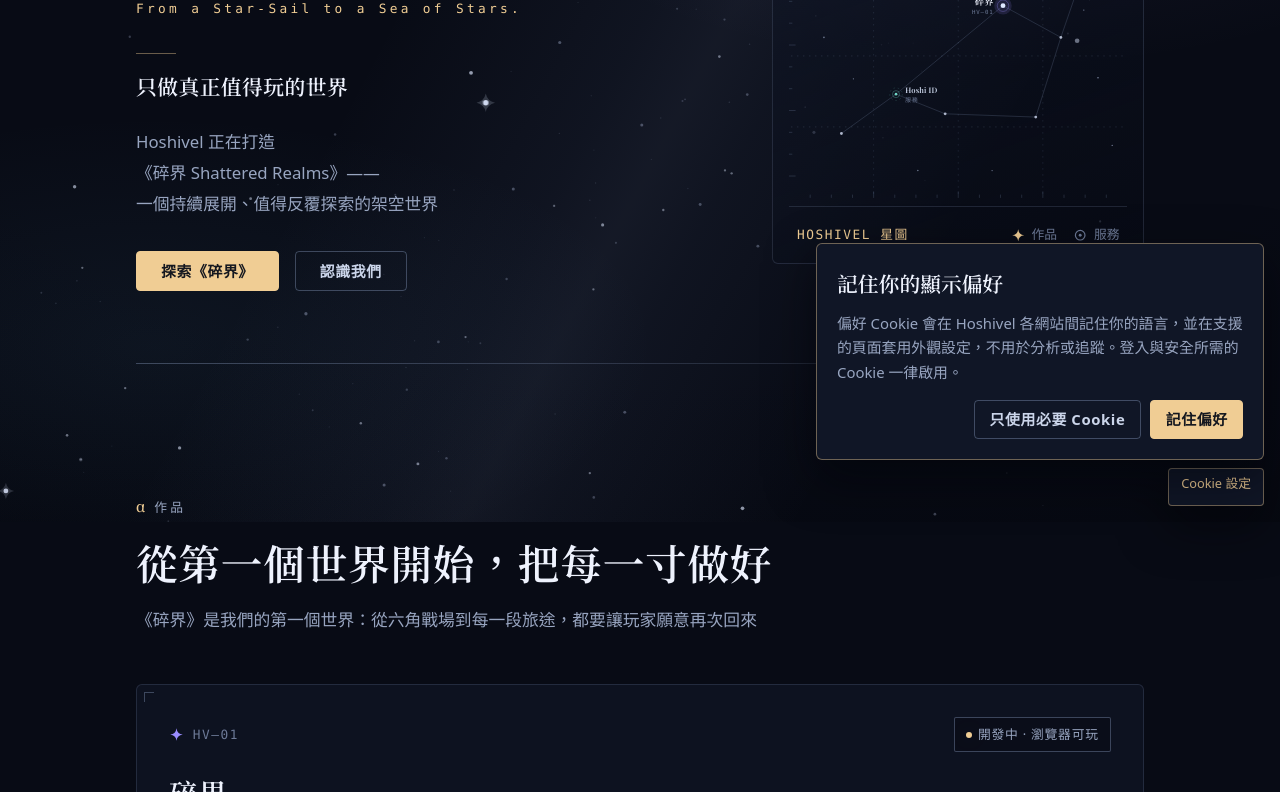
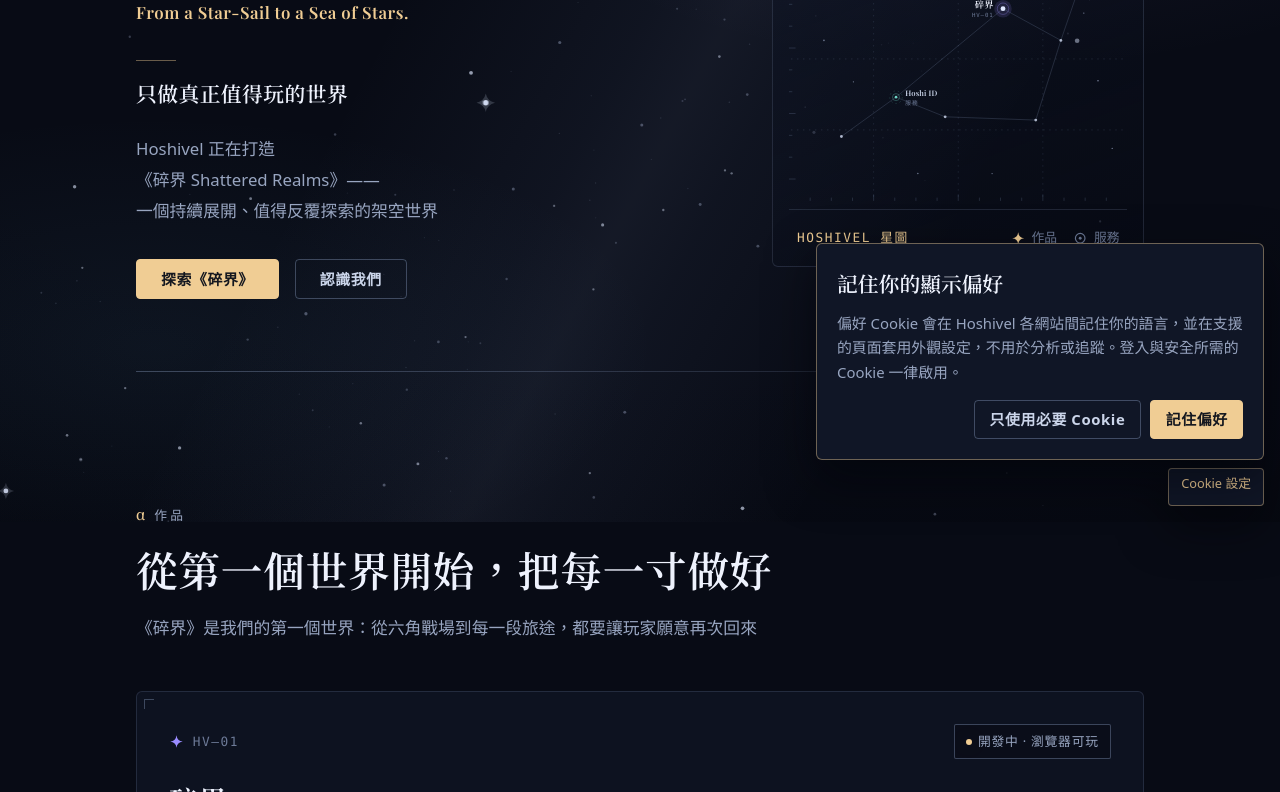
Before and after one commit to Hoshivel/hoshivel-web, an Astro site: page / in a window 1280 px wide. Shown: the part 278-1070 px from the top of the page. Built offline with nearby package versions, Linux system fonts and the light colour scheme; Astro itself is replaced by a stand-in of ours.

Commit message:
首頁英文標語改用標題襯線字
「From a Star-Sail to a Sea of Stars.」原本用加寬字距的等寬字，讀起來像一
行程式碼。規劃裡等寬字留給編號與代碼；這一行是標語，改用與字標同一副的
Playfair Display。字元都在既有子集裡，不必重產字型。

```diff
--- a/src/components/pages/HomePage.astro
+++ b/src/components/pages/HomePage.astro
@@ -168,11 +168,13 @@ const latestNews = (await getNewsForLocale(locale)).slice(0, 3);
     color: color-mix(in srgb, var(--hv-starlight) 68%, var(--hv-gold));
   }
   /* The tagline in Latin: one gold line, monospaced and widely tracked */
+  /* The motto is a line of verse, so it is set in the display serif; the
+     monospace face is for catalog numbers and codes. */
   .hv-hero__latin {
     margin-top: var(--hv-space-4);
-    font-family: var(--hv-font-mono);
-    font-size: var(--hv-text-xs);
-    letter-spacing: var(--hv-tracking-wider);
+    font-family: var(--hv-font-display);
+    font-size: var(--hv-text-base);
+    letter-spacing: 0.03em;
     color: var(--hv-gold);
   }
   /*
```
